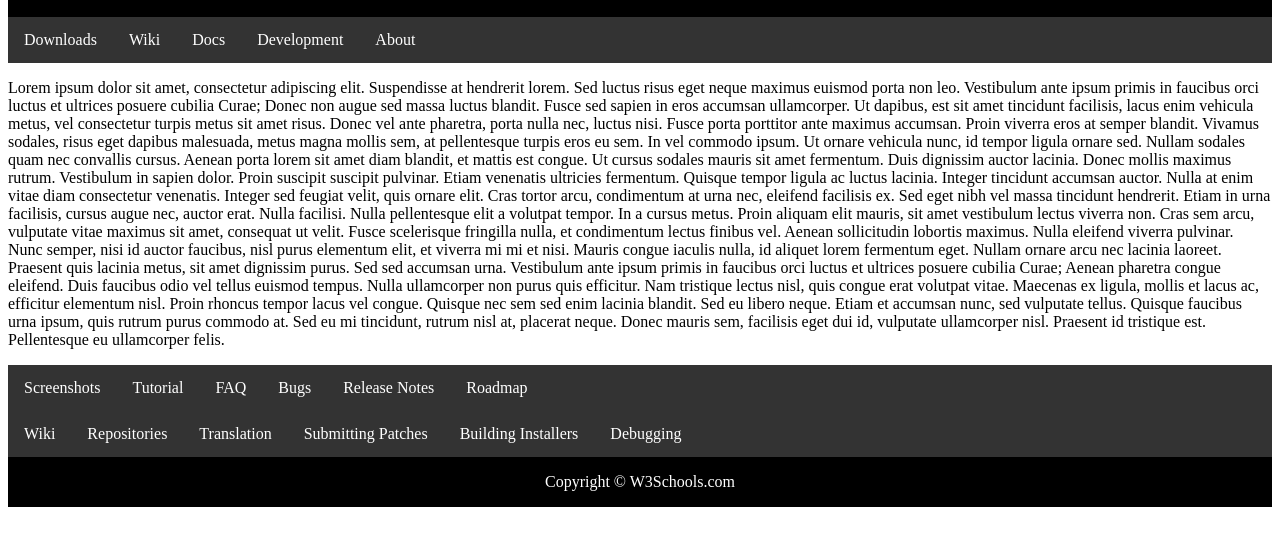
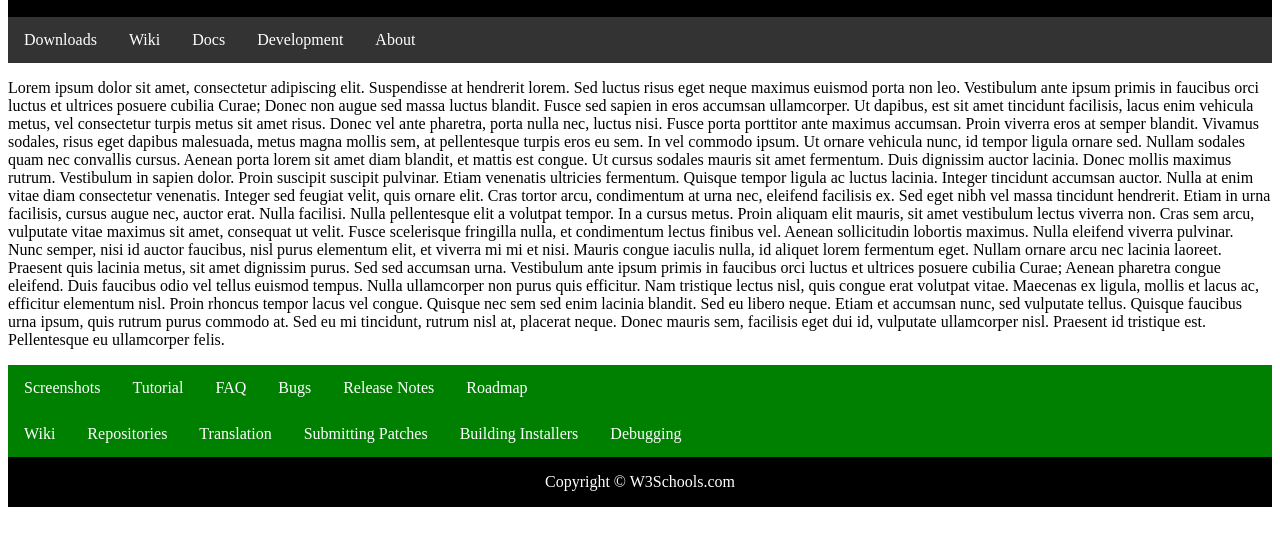
Before and after one commit to jc-johnson/MyTortiseHgBitbucketSiteCopy, a plain HTML site: page index.html in a window 1280 px wide. Shown: the part 103-648 px from the top of the page. Drawn offline with Linux system fonts and the light colour scheme.

Commit message:
updated background color for smaller menus

```diff
--- a/css/main.css
+++ b/css/main.css
@@ -14,6 +14,15 @@ ul {
     background-color: #333;
 }
 
+ul.QuickLinks {
+  background-color: green;
+}
+
+ul.ForDevelopers {
+  background-color: green;
+}
+
+
 li {
     float: left;
 }
--- a/index.html
+++ b/index.html
@@ -26,9 +26,20 @@
       posuere cubilia Curae; Donec non augue sed massa luctus blandit. Fusce
       sed sapien in eros accumsan ullamcorper. Ut dapibus, est sit amet
       tincidunt facilisis,
-      lacus enim vehicula metus, vel consectetur turpis metus sit amet risus. Donec vel ante pharetra, porta nulla nec, luctus nisi. Fusce porta porttitor ante maximus accumsan. Proin viverra eros at semper blandit.
+      lacus enim vehicula metus, vel consectetur turpis metus sit amet risus.
+      Donec vel ante pharetra, porta nulla nec, luctus nisi. Fusce porta
+      porttitor ante maximus accumsan. Proin viverra eros at semper blandit.
 
-      Vivamus sodales, risus eget dapibus malesuada, metus magna mollis sem, at pellentesque turpis eros eu sem. In vel commodo ipsum. Ut ornare vehicula nunc, id tempor ligula ornare sed. Nullam sodales quam nec convallis cursus. Aenean porta lorem sit amet diam blandit, et mattis est congue. Ut cursus sodales mauris sit amet fermentum. Duis dignissim auctor lacinia. Donec mollis maximus rutrum. Vestibulum in sapien dolor. Proin suscipit suscipit pulvinar. Etiam venenatis ultricies fermentum. Quisque tempor ligula ac luctus lacinia. Integer tincidunt accumsan auctor. Nulla at enim vitae diam consectetur venenatis. Integer sed feugiat velit, quis ornare elit.
+      Vivamus sodales, risus eget dapibus malesuada, metus magna mollis sem,
+      at pellentesque turpis eros eu sem. In vel commodo ipsum. Ut ornare
+      vehicula nunc, id tempor ligula ornare sed. Nullam sodales quam nec
+      convallis cursus. Aenean porta lorem sit amet diam blandit, et mattis est
+      congue. Ut cursus sodales mauris sit amet fermentum. Duis dignissim auctor
+      lacinia. Donec mollis maximus rutrum. Vestibulum in sapien dolor. Proin
+      suscipit suscipit pulvinar. Etiam venenatis ultricies fermentum. Quisque
+      tempor ligula ac luctus lacinia. Integer tincidunt accumsan auctor. Nulla
+      at enim vitae diam consectetur venenatis. Integer sed feugiat velit, quis
+      ornare elit.
 
       Cras tortor arcu, condimentum at urna nec, eleifend facilisis ex. Sed eget nibh vel massa tincidunt hendrerit. Etiam in urna facilisis, cursus augue nec, auctor erat. Nulla facilisi. Nulla pellentesque elit a volutpat tempor. In a cursus metus. Proin aliquam elit mauris, sit amet vestibulum lectus viverra non. Cras sem arcu, vulputate vitae maximus sit amet, consequat ut velit. Fusce scelerisque fringilla nulla, et condimentum lectus finibus vel. Aenean sollicitudin lobortis maximus. Nulla eleifend viverra pulvinar. Nunc semper, nisi id auctor faucibus, nisl purus elementum elit, et viverra mi mi et nisi.
 
@@ -37,7 +48,7 @@
       Sed eu libero neque. Etiam et accumsan nunc, sed vulputate tellus. Quisque faucibus urna ipsum, quis rutrum purus commodo at. Sed eu mi tincidunt, rutrum nisl at, placerat neque. Donec mauris sem, facilisis eget dui id, vulputate ullamcorper nisl. Praesent id tristique est. Pellentesque eu ullamcorper felis.
     </p>
 
-    <ul>
+    <ul class="QuickLinks">
       <li><a href="#Screenshots">Screenshots</a></li>
       <li><a href="#Tutorial">Tutorial</a></li>
       <li><a href="#FAQ">FAQ</a></li>
@@ -46,7 +57,7 @@
       <li><a href="#Roadmap">Roadmap</a></li>
     </ul>
 
-    <ul>
+    <ul class="ForDevelopers">
       <li><a href="#Wiki">Wiki</a></li>
       <li><a href="#Repositories">Repositories</a></li>
       <li><a href="#Translation">Translation</a></li>
```
